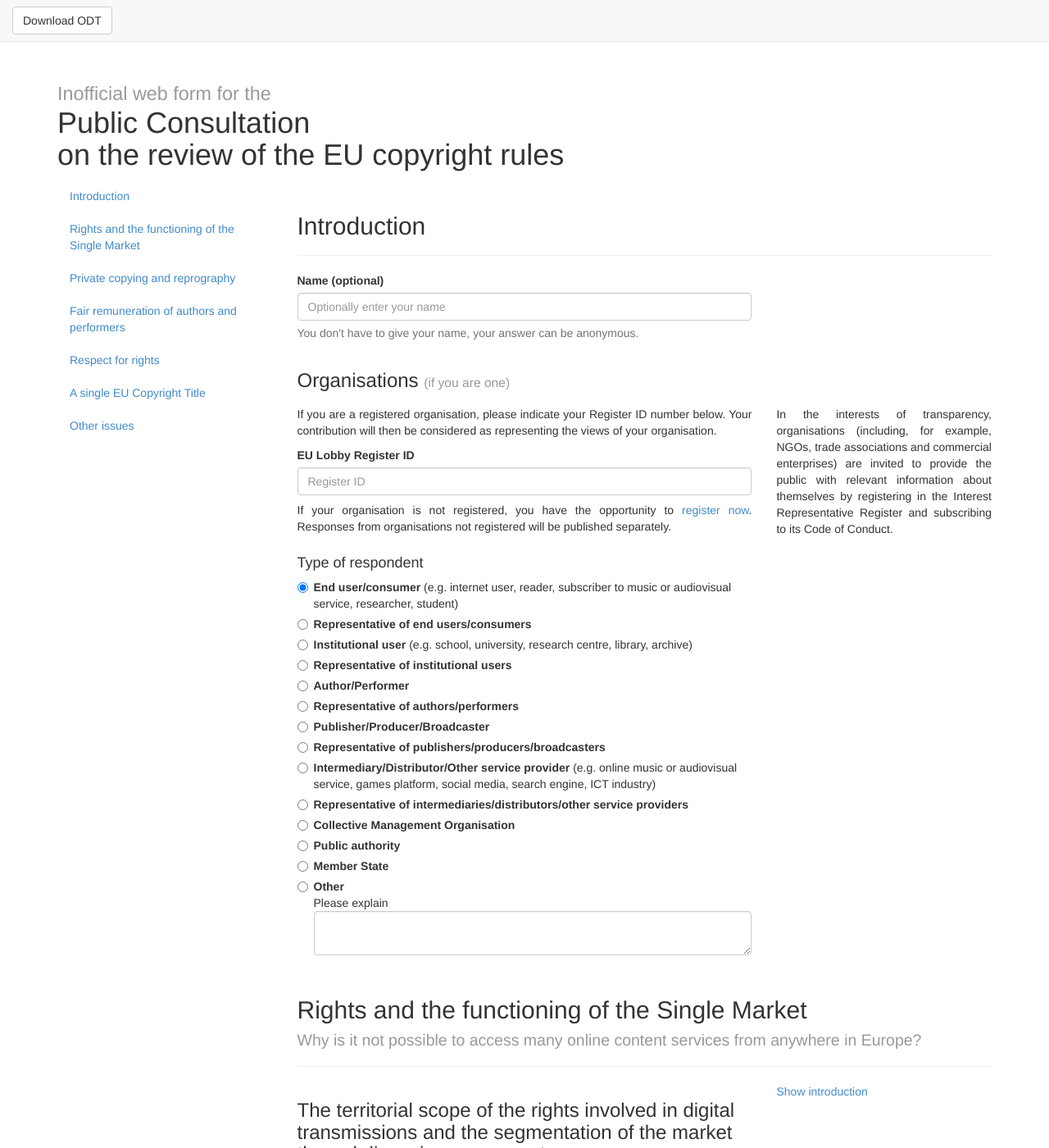
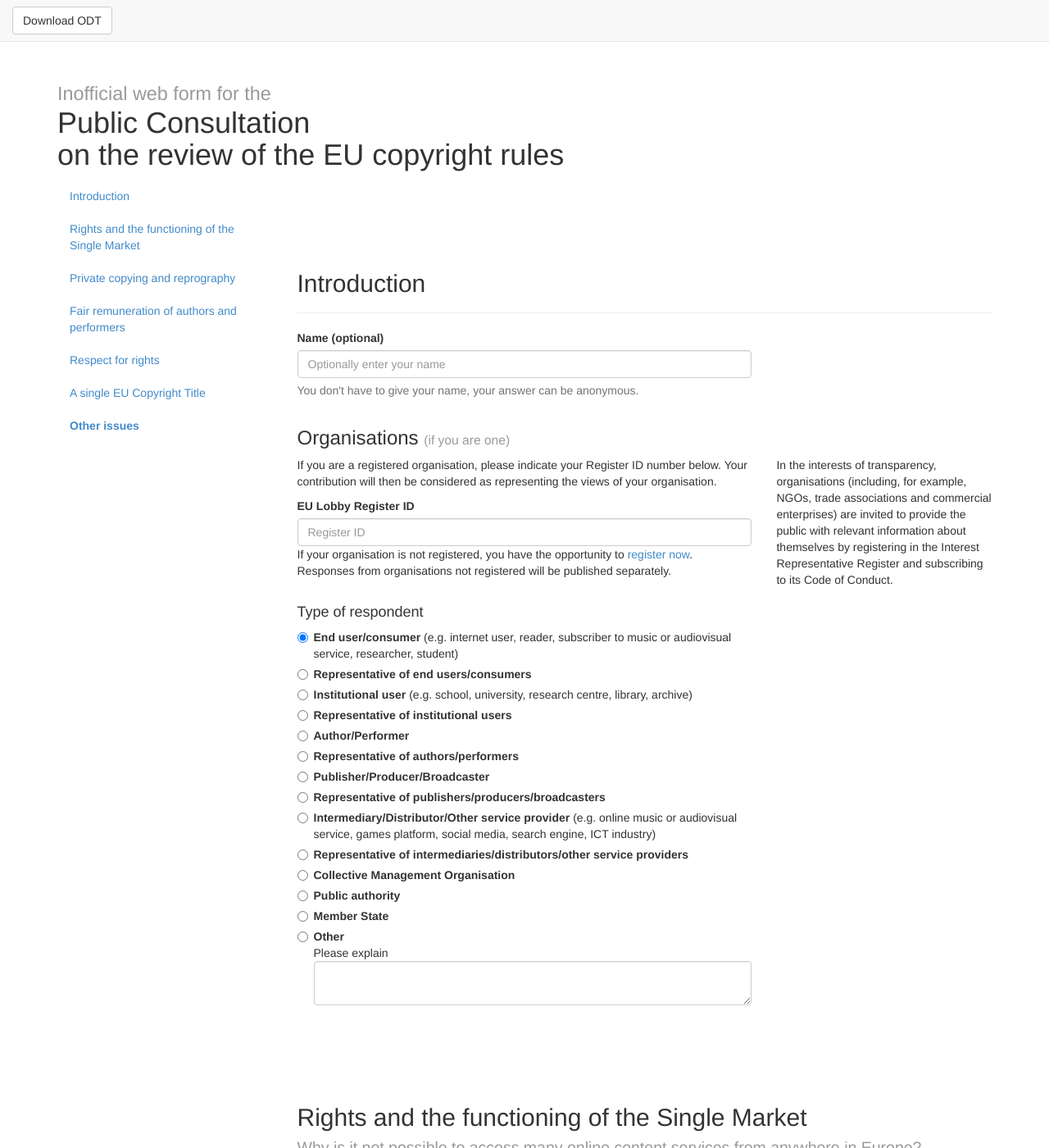
Before and after one commit to okfde/eucopyright, a Jekyll site: the page built from index.html, in a window 1280 px wide and 1400 px high. Shown: the whole window at 82% size. Built offline with Jekyll 4.4.1, drawn with Linux system fonts in a browser that asks for light colours.

Commit message:
Make sidebar menu affix

```diff
--- a/css/style.css
+++ b/css/style.css
@@ -2,11 +2,42 @@
   padding-top: 70px;
 }
 
-p {
-  text-align: justify;
-  margin-top: 0.08in;
+h2 {
+  margin-top: 0px;
+  padding-top: 70px;
 }
 
-.top-bar {
-  position: fixed;
+.side-navbar .active {
+  font-weight: bold;
 }
+
+/* Show and affix the side nav when space allows it */
+@media (min-width: 992px) {
+  .side-navbar .nav > .active > ul {
+    display: block;
+  }
+  /* Widen the fixed sidebar */
+  .side-navbar.affix,
+  .side-navbar.affix-bottom {
+    width: 213px;
+  }
+  .side-navbar.affix {
+    position: fixed; /* Undo the static from mobile first approach */
+    top: 50px;
+  }
+  .side-navbar.affix-bottom {
+    position: absolute; /* Undo the static from mobile first approach */
+  }
+  .side-navbar.affix-bottom .bs-sidenav,
+  .side-navbar.affix .bs-sidenav {
+    margin-top: 0;
+    margin-bottom: 0;
+  }
+}
+@media (min-width: 1200px) {
+  /* Widen the fixed sidebar again */
+  .side-navbar.affix-bottom,
+  .side-navbar.affix {
+    width: 263px;
+  }
+}
--- a/js/eucopyright.js
+++ b/js/eucopyright.js
@@ -188,5 +188,24 @@
   $('.toggle').click(function(e){
     e.preventDefault();
     $($(this).attr('href')).toggle();
-  })
+  });
+
+  setTimeout(function () {
+    var $sideBar = $('.side-navbar')
+
+    $sideBar.affix({
+      offset: {
+        top: function () {
+          var offsetTop      = $sideBar.offset().top;
+          var sideBarMargin  = parseInt($sideBar.children(0).css('margin-top'), 10)
+          var navOuterHeight = $('.navbar').height();
+          console.log(offsetTop - navOuterHeight - sideBarMargin);
+          return (this.top = offsetTop - navOuterHeight - sideBarMargin)
+        }
+      , bottom: function () {
+          return (this.bottom = $('.footer-row').outerHeight(true))
+        }
+      }
+    })
+  }, 100)
 });
```
